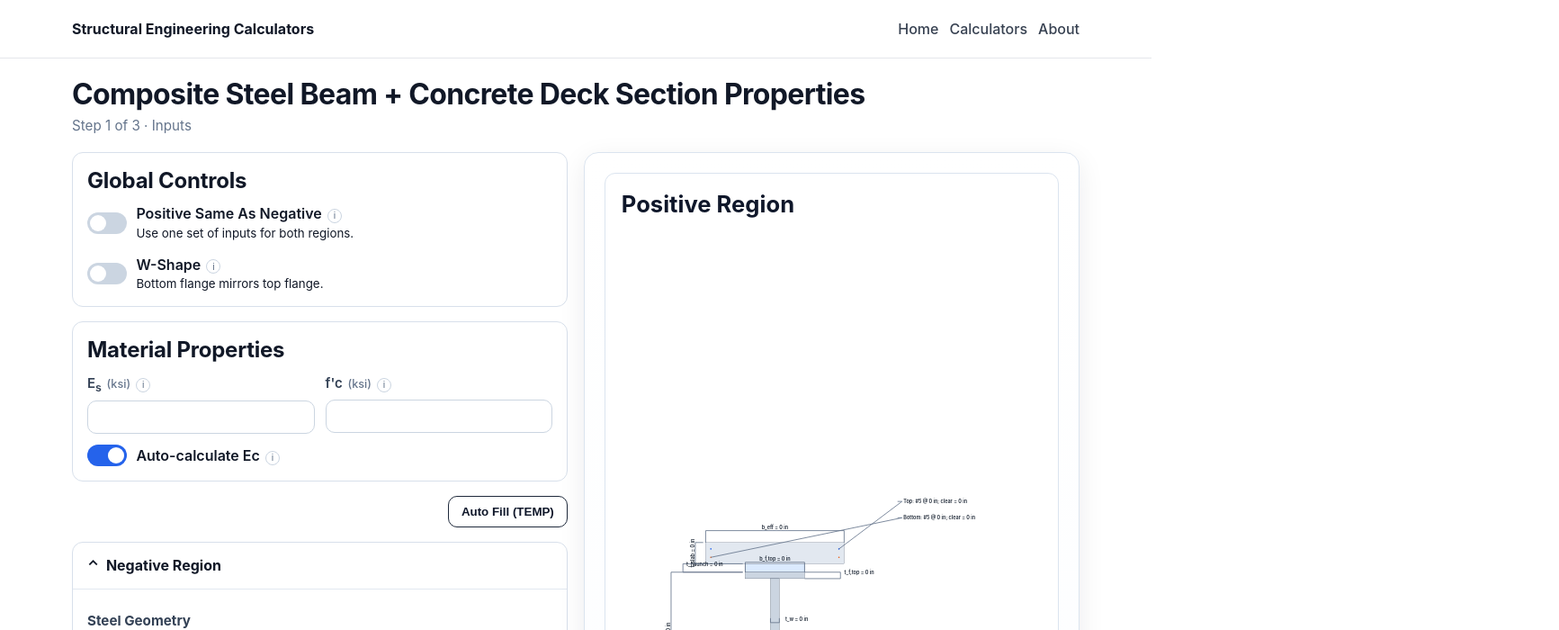
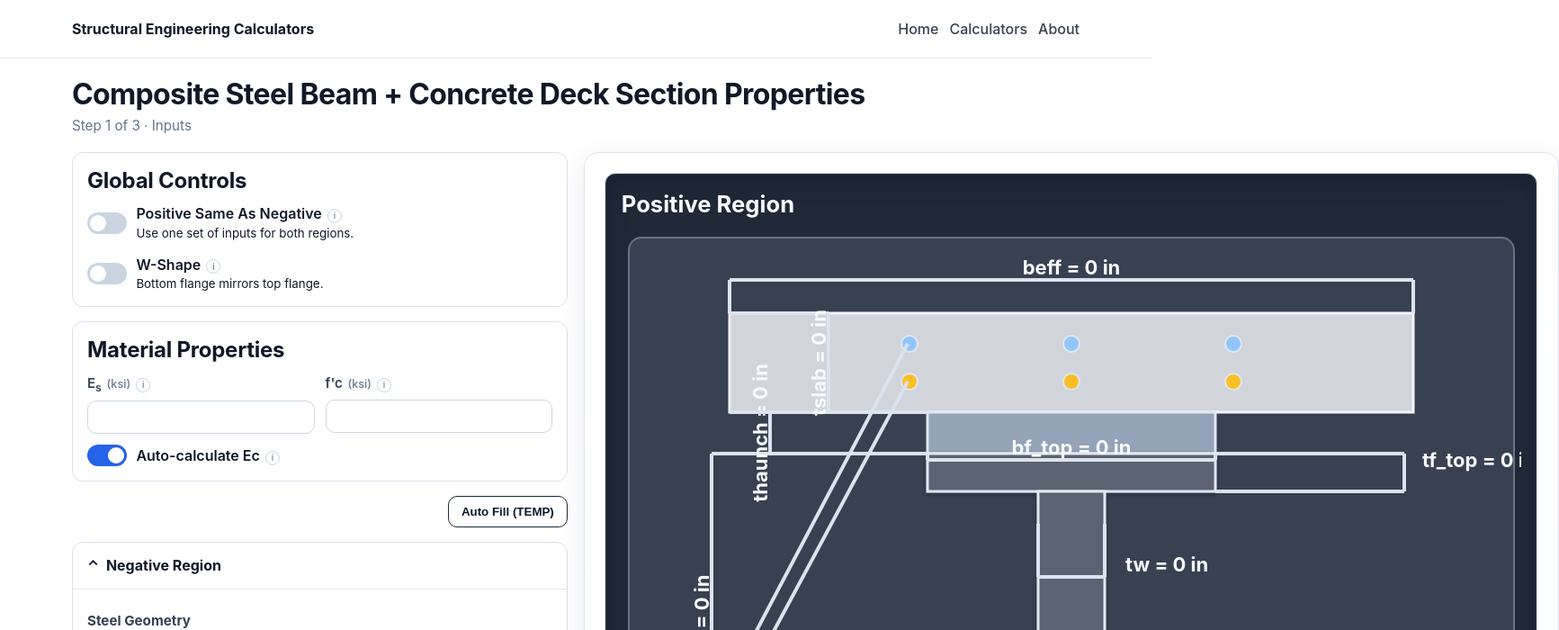
Before and after one commit to parkerallen22/Structural-Engineering-Calculation, a Next.js app: page /calculators/composite-section-properties in a window 1280 px wide. Shown: the top 700 px of the page at 90% size, 1733 px wide, since content can reach past the window. Built offline with nearby package versions, Linux system fonts and the light colour scheme.

Commit message:
Refactor Page 1 section diagram to fixed readable template

```diff
--- a/src/app/calculators/composite-section-properties/page.js
+++ b/src/app/calculators/composite-section-properties/page.js
@@ -156,30 +156,6 @@ const fmtSketch = (value) => {
   return rounded.toLocaleString(undefined, { minimumFractionDigits: 0, maximumFractionDigits: 3 });
 };
 
-function inchesToPx(value, scale, minPx, maxPx) {
-  const raw = Math.max(0, value) * scale;
-  return Math.min(maxPx, Math.max(minPx, raw));
-}
-
-function clampInchesToPx(value, scale, minPx, maxPx) {
-  return inchesToPx(value, scale, minPx, maxPx);
-}
-
-function computeBarRadius(barSize) {
-  const parsed = Number(String(barSize ?? '').replace('#', ''));
-  return Math.min(6, Math.max(3, (Number.isFinite(parsed) ? parsed : 5) * 0.52));
-}
-
-function computeBarLayout(widthPx, spacingIn, effectiveWidthIn) {
-  const spacing = Math.max(1, toNumber(spacingIn, 12));
-  const width = Math.max(1, toNumber(effectiveWidthIn, 24));
-  const estimatedCount = Math.floor(width / spacing) + 1;
-  const count = Math.min(10, Math.max(2, estimatedCount));
-  const left = -widthPx / 2;
-  const interval = count > 1 ? widthPx / (count - 1) : 0;
-  return Array.from({ length: count }, (_, index) => left + index * interval);
-}
-
 function Dimension({
   markerId,
   orientation,
@@ -224,7 +200,7 @@ function Dimension({
   );
 }
 
-function SectionSketch({ region, title, compact = false }) {
+function SectionSketch({ region, title }) {
   const D = toNumber(region.D, 24);
   const tw = toNumber(region.tw, 0.5);
   const tfTop = toNumber(region.tfTop, 0.75);
@@ -234,107 +210,96 @@ function SectionSketch({ region, title, compact = false }) {
   const tHaunch = toNumber(region.tHaunch, 0.5);
   const tSlab = toNumber(region.tSlab, 8);
   const bEff = toNumber(region.bEff, Math.max(bfTop, bfBot));
-
-  const viewWidth = 1460;
-  const viewHeight = compact ? 1060 : 1120;
-  const viewPadding = 120;
+  const viewWidth = 1000;
+  const viewHeight = 620;
   const centerX = 500;
-  const baseY = compact ? 900 : 950;
-  const availableHeight = compact ? 760 : 820;
-
-  const verticalScale = availableHeight / Math.max(D + tHaunch + tSlab, 1);
-  const horizontalScale = 620 / Math.max(bEff, bfTop, bfBot, 1);
-
-  const slabH = clampInchesToPx(tSlab, verticalScale, 86, compact ? 320 : 360);
-  const haunchH = clampInchesToPx(tHaunch, verticalScale, 34, 100);
-  const steelH = clampInchesToPx(D, verticalScale, 480, compact ? 620 : 700);
-
-  const topFlangeH = clampInchesToPx(tfTop, verticalScale, 26, 78);
-  const bottomFlangeH = clampInchesToPx(tfBot, verticalScale, 26, 78);
-  const webH = Math.max(80, steelH - topFlangeH - bottomFlangeH);
-
-  const slabW = clampInchesToPx(bEff, horizontalScale, 560, 840);
-  const topFlangeW = clampInchesToPx(bfTop, horizontalScale, 240, 580);
-  const bottomFlangeW = clampInchesToPx(bfBot, horizontalScale, 240, 580);
-  const webW = clampInchesToPx(tw, horizontalScale, 36, 110);
-
-  const steelTopY = baseY - steelH;
-  const haunchY = steelTopY - haunchH;
-  const slabY = haunchY - slabH;
-
-  const topBarY = slabY + clampInchesToPx(region.rebarTop.clearDistance, verticalScale, 26, slabH * 0.45);
-  const bottomBarY = slabY + slabH - clampInchesToPx(region.rebarBottom.clearDistance, verticalScale, 26, slabH * 0.45);
-  const topBars = computeBarLayout(slabW - 42, region.rebarTop.spacing, bEff);
-  const bottomBars = computeBarLayout(slabW - 42, region.rebarBottom.spacing, bEff);
-  const topBarR = computeBarRadius(region.rebarTop.barSize);
-  const bottomBarR = computeBarRadius(region.rebarBottom.barSize);
-
+  const slabY = 92;
+  const slabH = 110;
+  const haunchY = slabY + slabH;
+  const haunchH = 46;
+  const steelTopY = haunchY + haunchH;
+  const steelH = 350;
+  const baseY = steelTopY + steelH;
+  const topFlangeW = 320;
+  const topFlangeH = 42;
+  const webW = 74;
+  const webH = 262;
+  const bottomFlangeW = 340;
+  const bottomFlangeH = 46;
+  const slabW = 760;
   const markerId = `arrow-${title ?? 'single'}`;
   const dimensionTextClass = styles.dimensionText;
-  const smallDimX = centerX + Math.max(topFlangeW, bottomFlangeW) / 2 + 145;
-  const twDimY = steelTopY + topFlangeH + webH / 2 - 36;
-  const topNoteY = compact ? 142 : 164;
-  const bottomNoteY = compact ? 208 : 236;
-  const noteX = 1020;
-
-  const topBarText = region.rebarTop.alternatingBars
-    ? `${region.rebarTop.barSize} @ ${fmtSketch(region.rebarTop.spacing)} in, ${region.rebarTop.altBarSize} @ ${fmtSketch(region.rebarTop.altSpacing)} in`
-    : `${region.rebarTop.barSize} @ ${fmtSketch(region.rebarTop.spacing)} in`;
-
-  const bottomBarText = region.rebarBottom.alternatingBars
-    ? `${region.rebarBottom.barSize} @ ${fmtSketch(region.rebarBottom.spacing)} in, ${region.rebarBottom.altBarSize} @ ${fmtSketch(region.rebarBottom.altSpacing)} in`
-    : `${region.rebarBottom.barSize} @ ${fmtSketch(region.rebarBottom.spacing)} in`;
+  const rightDimX = 870;
+  const topBarsY = slabY + 34;
+  const bottomBarsY = slabY + slabH - 34;
+  const bottomNote = region.rebarBottom.alternatingBars
+    ? 'Bottom: #5 @ 12 in, #6 @ 12 in; clear = 1 in'
+    : 'Bottom: #5 @ 12 in; clear = 1 in';
 
   return (
     <article className={styles.diagramCard}>
       {title ? <h4>{title}</h4> : null}
-      <svg className={`${styles.sectionSketch} ${compact ? styles.sectionSketchCompact : ''}`} viewBox={`${-viewPadding} ${-viewPadding} ${viewWidth + viewPadding * 2} ${viewHeight + viewPadding * 2}`} role="img" aria-label={`Composite section sketch ${title ?? ''}`}>
+      <div className={styles.sectionSketchScroller}>
+        <svg className={styles.sectionSketch} viewBox={`0 0 ${viewWidth} ${viewHeight}`} role="img" aria-label={`Composite section sketch ${title ?? ''}`}>
         <defs>
-          <marker id={markerId} markerWidth="14" markerHeight="14" refX="3" refY="7" markerUnits="strokeWidth" orient="auto-start-reverse">
-            <path d="M0,7 L14,0 L14,14 z" fill="#64748b" />
+          <marker id={markerId} markerWidth="16" markerHeight="16" refX="3" refY="8" markerUnits="strokeWidth" orient="auto-start-reverse">
+            <path d="M0,8 L16,0 L16,16 z" fill="#e2e8f0" />
           </marker>
+          <filter id="steelShadow" x="-20%" y="-20%" width="140%" height="160%">
+            <feDropShadow dx="0" dy="2" stdDeviation="2.5" floodColor="#0f172a" floodOpacity="0.35" />
+          </filter>
         </defs>
 
-        <rect x={centerX - slabW / 2} y={slabY} width={slabW} height={slabH} fill="#e2e8f0" stroke="#475569" />
-        <rect x={centerX - topFlangeW / 2} y={haunchY} width={topFlangeW} height={haunchH} fill="#dbeafe" stroke="#475569" />
+        <rect x="8" y="8" width="984" height="604" rx="14" className={styles.diagramBg} />
 
-        <rect x={centerX - topFlangeW / 2} y={steelTopY} width={topFlangeW} height={topFlangeH} fill="#cbd5e1" stroke="#334155" />
-        <rect x={centerX - webW / 2} y={steelTopY + topFlangeH} width={webW} height={webH} fill="#cbd5e1" stroke="#334155" />
-        <rect x={centerX - bottomFlangeW / 2} y={baseY - bottomFlangeH} width={bottomFlangeW} height={bottomFlangeH} fill="#cbd5e1" stroke="#334155" />
+        <rect x={centerX - slabW / 2} y={slabY} width={slabW} height={slabH} className={styles.slabShape} />
+        <rect x={centerX - topFlangeW / 2} y={haunchY} width={topFlangeW} height={haunchH} className={styles.haunchShape} />
 
-        {topBars.map((offset) => <circle key={`top-${offset}`} cx={centerX + offset} cy={topBarY} r={topBarR} fill="#2563eb" />)}
-        {bottomBars.map((offset) => <circle key={`bot-${offset}`} cx={centerX + offset} cy={bottomBarY} r={bottomBarR} fill="#ea580c" />)}
+        <g filter="url(#steelShadow)">
+          <rect x={centerX - topFlangeW / 2} y={steelTopY} width={topFlangeW} height={topFlangeH} className={styles.steelShape} />
+          <rect x={centerX - webW / 2} y={steelTopY + topFlangeH} width={webW} height={webH} className={styles.steelShape} />
+          <rect x={centerX - bottomFlangeW / 2} y={baseY - bottomFlangeH} width={bottomFlangeW} height={bottomFlangeH} className={styles.steelShape} />
+        </g>
 
-        <Dimension markerId={markerId} orientation="vertical" x1={80} y1={baseY} x2={80} y2={steelTopY} extA={{ x1: centerX - bottomFlangeW / 2 - 10, y1: baseY, x2: 80, y2: baseY }} extB={{ x1: centerX - topFlangeW / 2 - 10, y1: steelTopY, x2: 80, y2: steelTopY }} label={`D = ${fmtSketch(D)} in`} className={styles.dimensionLine} textClassName={dimensionTextClass} />
-        <Dimension markerId={markerId} orientation="vertical" x1={128} y1={haunchY} x2={128} y2={steelTopY} extA={{ x1: centerX - topFlangeW / 2 - 10, y1: steelTopY, x2: 128, y2: steelTopY }} extB={{ x1: centerX - topFlangeW / 2 - 10, y1: haunchY, x2: 128, y2: haunchY }} label={`t_haunch = ${fmtSketch(tHaunch)} in`} className={styles.dimensionLine} textClassName={dimensionTextClass} labelX={142} textAnchor="start" rotateLabel={false} />
-        <Dimension markerId={markerId} orientation="vertical" x1={178} y1={slabY} x2={178} y2={haunchY} extA={{ x1: centerX - slabW / 2 - 10, y1: slabY, x2: 178, y2: slabY }} extB={{ x1: centerX - slabW / 2 - 10, y1: haunchY, x2: 178, y2: haunchY }} label={`t_slab = ${fmtSketch(tSlab)} in`} className={styles.dimensionLine} textClassName={dimensionTextClass} />
+        <circle cx={centerX - 180} cy={topBarsY} r="9" className={styles.rebarDot} />
+        <circle cx={centerX} cy={topBarsY} r="9" className={styles.rebarDot} />
+        <circle cx={centerX + 180} cy={topBarsY} r="9" className={styles.rebarDot} />
 
-        <Dimension markerId={markerId} orientation="horizontal" x1={centerX - slabW / 2} y1={slabY - 48} x2={centerX + slabW / 2} y2={slabY - 48} extA={{ x1: centerX - slabW / 2, y1: slabY, x2: centerX - slabW / 2, y2: slabY - 48 }} extB={{ x1: centerX + slabW / 2, y1: slabY, x2: centerX + slabW / 2, y2: slabY - 48 }} label={`b_eff = ${fmtSketch(bEff)} in`} className={styles.dimensionLine} textClassName={dimensionTextClass} />
-        <Dimension markerId={markerId} orientation="horizontal" x1={centerX - topFlangeW / 2} y1={steelTopY - 40} x2={centerX + topFlangeW / 2} y2={steelTopY - 40} extA={{ x1: centerX - topFlangeW / 2, y1: steelTopY, x2: centerX - topFlangeW / 2, y2: steelTopY - 40 }} extB={{ x1: centerX + topFlangeW / 2, y1: steelTopY, x2: centerX + topFlangeW / 2, y2: steelTopY - 40 }} label={`b_f,top = ${fmtSketch(bfTop)} in`} className={styles.dimensionLine} textClassName={dimensionTextClass} />
-        <Dimension markerId={markerId} orientation="horizontal" x1={centerX - bottomFlangeW / 2} y1={baseY + 104} x2={centerX + bottomFlangeW / 2} y2={baseY + 104} extA={{ x1: centerX - bottomFlangeW / 2, y1: baseY - bottomFlangeH, x2: centerX - bottomFlangeW / 2, y2: baseY + 104 }} extB={{ x1: centerX + bottomFlangeW / 2, y1: baseY - bottomFlangeH, x2: centerX + bottomFlangeW / 2, y2: baseY + 104 }} label={`b_f,bot = ${fmtSketch(bfBot)} in`} className={styles.dimensionLine} textClassName={dimensionTextClass} />
-        <Dimension markerId={markerId} orientation="vertical" x1={smallDimX} y1={steelTopY} x2={smallDimX} y2={steelTopY + topFlangeH} extA={{ x1: centerX + topFlangeW / 2, y1: steelTopY, x2: smallDimX, y2: steelTopY }} extB={{ x1: centerX + topFlangeW / 2, y1: steelTopY + topFlangeH, x2: smallDimX, y2: steelTopY + topFlangeH }} label={`t_f,top = ${fmtSketch(tfTop)} in`} className={styles.dimensionLine} textClassName={dimensionTextClass} labelX={smallDimX + 16} textAnchor="start" rotateLabel={false} />
-        <Dimension markerId={markerId} orientation="vertical" x1={smallDimX} y1={baseY - bottomFlangeH} x2={smallDimX} y2={baseY} extA={{ x1: centerX + bottomFlangeW / 2, y1: baseY - bottomFlangeH, x2: smallDimX, y2: baseY - bottomFlangeH }} extB={{ x1: centerX + bottomFlangeW / 2, y1: baseY, x2: smallDimX, y2: baseY }} label={`t_f,bot = ${fmtSketch(tfBot)} in`} className={styles.dimensionLine} textClassName={dimensionTextClass} labelX={smallDimX + 16} textAnchor="start" rotateLabel={false} />
-        <Dimension markerId={markerId} orientation="horizontal" x1={centerX - webW / 2} y1={twDimY} x2={centerX + webW / 2} y2={twDimY} extA={{ x1: centerX - webW / 2, y1: twDimY - 18, x2: centerX - webW / 2, y2: twDimY }} extB={{ x1: centerX + webW / 2, y1: twDimY - 18, x2: centerX + webW / 2, y2: twDimY }} label={`t_w = ${fmtSketch(tw)} in`} className={styles.dimensionLine} textClassName={dimensionTextClass} labelX={centerX + webW / 2 + 24} labelY={twDimY} textAnchor="start" rotateLabel={false} />
+        <circle cx={centerX - 180} cy={bottomBarsY} r="9" className={styles.rebarDotBottom} />
+        <circle cx={centerX} cy={bottomBarsY} r="9" className={styles.rebarDotBottom} />
+        <circle cx={centerX + 180} cy={bottomBarsY} r="9" className={styles.rebarDotBottom} />
 
-        <text x={noteX} y={topNoteY} className={dimensionTextClass}>Top: {topBarText}; clear = {fmtSketch(region.rebarTop.clearDistance)} in</text>
-        <text x={noteX} y={bottomNoteY} className={dimensionTextClass}>Bottom: {bottomBarText}; clear = {fmtSketch(region.rebarBottom.clearDistance)} in</text>
+        <Dimension markerId={markerId} orientation="vertical" x1={100} y1={baseY} x2={100} y2={steelTopY} extA={{ x1: centerX - bottomFlangeW / 2, y1: baseY, x2: 100, y2: baseY }} extB={{ x1: centerX - topFlangeW / 2, y1: steelTopY, x2: 100, y2: steelTopY }} label={`D = ${fmtSketch(D)} in`} className={styles.dimensionLine} textClassName={dimensionTextClass} />
+        <Dimension markerId={markerId} orientation="vertical" x1={165} y1={haunchY} x2={165} y2={steelTopY} extA={{ x1: centerX - topFlangeW / 2, y1: steelTopY, x2: 165, y2: steelTopY }} extB={{ x1: centerX - topFlangeW / 2, y1: haunchY, x2: 165, y2: haunchY }} label={`thaunch = ${fmtSketch(tHaunch)} in`} className={styles.dimensionLine} textClassName={dimensionTextClass} />
+        <Dimension markerId={markerId} orientation="vertical" x1={230} y1={slabY} x2={230} y2={haunchY} extA={{ x1: centerX - slabW / 2, y1: slabY, x2: 230, y2: slabY }} extB={{ x1: centerX - slabW / 2, y1: haunchY, x2: 230, y2: haunchY }} label={`tslab = ${fmtSketch(tSlab)} in`} className={styles.dimensionLine} textClassName={dimensionTextClass} />
 
-        <polyline points={`${noteX - 24},${topNoteY - 8} ${noteX - 6},${topNoteY - 8} ${centerX + topBars[topBars.length - 1]},${topBarY}`} className={styles.dimensionLine} fill="none" markerEnd={`url(#${markerId})`} />
-        <polyline points={`${noteX - 24},${bottomNoteY - 8} ${noteX - 6},${bottomNoteY - 8} ${centerX + bottomBars[bottomBars.length - 2]},${bottomBarY}`} className={styles.dimensionLine} fill="none" markerEnd={`url(#${markerId})`} />
-      </svg>
+        <Dimension markerId={markerId} orientation="horizontal" x1={centerX - slabW / 2} y1={55} x2={centerX + slabW / 2} y2={55} extA={{ x1: centerX - slabW / 2, y1: slabY, x2: centerX - slabW / 2, y2: 55 }} extB={{ x1: centerX + slabW / 2, y1: slabY, x2: centerX + slabW / 2, y2: 55 }} label={`beff = ${fmtSketch(bEff)} in`} className={styles.dimensionLine} textClassName={dimensionTextClass} />
+        <Dimension markerId={markerId} orientation="horizontal" x1={centerX - topFlangeW / 2} y1={255} x2={centerX + topFlangeW / 2} y2={255} extA={{ x1: centerX - topFlangeW / 2, y1: steelTopY, x2: centerX - topFlangeW / 2, y2: 255 }} extB={{ x1: centerX + topFlangeW / 2, y1: steelTopY, x2: centerX + topFlangeW / 2, y2: 255 }} label={`bf_top = ${fmtSketch(bfTop)} in`} className={styles.dimensionLine} textClassName={dimensionTextClass} />
+        <Dimension markerId={markerId} orientation="horizontal" x1={centerX - bottomFlangeW / 2} y1={600} x2={centerX + bottomFlangeW / 2} y2={600} extA={{ x1: centerX - bottomFlangeW / 2, y1: baseY - bottomFlangeH, x2: centerX - bottomFlangeW / 2, y2: 600 }} extB={{ x1: centerX + bottomFlangeW / 2, y1: baseY - bottomFlangeH, x2: centerX + bottomFlangeW / 2, y2: 600 }} label={`bf_bottom = ${fmtSketch(bfBot)} in`} className={styles.dimensionLine} textClassName={dimensionTextClass} />
+        <Dimension markerId={markerId} orientation="vertical" x1={rightDimX} y1={steelTopY} x2={rightDimX} y2={steelTopY + topFlangeH} extA={{ x1: centerX + topFlangeW / 2, y1: steelTopY, x2: rightDimX, y2: steelTopY }} extB={{ x1: centerX + topFlangeW / 2, y1: steelTopY + topFlangeH, x2: rightDimX, y2: steelTopY + topFlangeH }} label={`tf_top = ${fmtSketch(tfTop)} in`} className={styles.dimensionLine} textClassName={dimensionTextClass} labelX={rightDimX + 20} textAnchor="start" rotateLabel={false} />
+        <Dimension markerId={markerId} orientation="vertical" x1={rightDimX} y1={baseY - bottomFlangeH} x2={rightDimX} y2={baseY} extA={{ x1: centerX + bottomFlangeW / 2, y1: baseY - bottomFlangeH, x2: rightDimX, y2: baseY - bottomFlangeH }} extB={{ x1: centerX + bottomFlangeW / 2, y1: baseY, x2: rightDimX, y2: baseY }} label={`tf_bottom = ${fmtSketch(tfBot)} in`} className={styles.dimensionLine} textClassName={dimensionTextClass} labelX={rightDimX + 20} textAnchor="start" rotateLabel={false} />
+        <Dimension markerId={markerId} orientation="horizontal" x1={centerX - webW / 2} y1={385} x2={centerX + webW / 2} y2={385} extA={{ x1: centerX - webW / 2, y1: steelTopY + topFlangeH + 36, x2: centerX - webW / 2, y2: 385 }} extB={{ x1: centerX + webW / 2, y1: steelTopY + topFlangeH + 36, x2: centerX + webW / 2, y2: 385 }} label={`tw = ${fmtSketch(tw)} in`} className={styles.dimensionLine} textClassName={dimensionTextClass} labelX={560} textAnchor="start" rotateLabel={false} />
+
+        <text x="130" y="575" className={dimensionTextClass}>Top: #5 @ 12 in; clear = 2.25 in</text>
+        <text x="130" y="610" className={dimensionTextClass}>{bottomNote}</text>
+
+        <polyline points={`122,566 86,566 318,${topBarsY}`} className={styles.dimensionLine} fill="none" markerEnd={`url(#${markerId})`} />
+        <polyline points={`122,600 86,600 318,${bottomBarsY}`} className={styles.dimensionLine} fill="none" markerEnd={`url(#${markerId})`} />
+        </svg>
+      </div>
     </article>
   );
 }
 
 function DiagramPanel({ draft }) {
   if (draft.positiveSameAsNegative) {
-    return <SectionSketch title="Positive and Negative Region" region={draft.negative} compact={false} />;
+    return <SectionSketch title="Positive and Negative Region" region={draft.negative} />;
   }
 
   return (
     <div className={styles.diagramStack}>
-      <SectionSketch title="Positive Region" region={draft.positive} compact />
-      <SectionSketch title="Negative Region" region={draft.negative} compact />
+      <SectionSketch title="Positive Region" region={draft.positive} />
+      <SectionSketch title="Negative Region" region={draft.negative} />
     </div>
   );
 }
--- a/src/app/calculators/composite-section-properties/page.module.css
+++ b/src/app/calculators/composite-section-properties/page.module.css
@@ -99,7 +99,7 @@
   background: linear-gradient(180deg, #ffffff 0%, #f8fbff 100%);
   box-shadow: 0 8px 30px rgba(15, 23, 42, 0.08);
   overflow: visible;
-  min-height: 980px;
+  min-height: 1480px;
 }
 
 .diagramStack {
@@ -110,56 +110,85 @@
 .diagramCard {
   border: 1px solid #dbe4ef;
   border-radius: 12px;
-  background: #fff;
+  background: #1f2937;
   padding: 1.1rem 1.1rem 1.4rem;
   overflow: visible;
+  box-shadow: inset 0 0 0 1px rgba(255, 255, 255, 0.08), inset 0 8px 24px rgba(15, 23, 42, 0.4);
 }
 
 .diagramCard h4 {
   margin: 0 0 0.9rem;
-  color: #0f172a;
+  color: #f8fafc;
   font-size: clamp(1.55rem, 2vw, 1.85rem);
 }
 
+.sectionSketchScroller {
+  width: 100%;
+  overflow-x: auto;
+  overflow-y: hidden;
+  padding-bottom: 0.4rem;
+}
+
 .sectionSketch {
-  width: 100%;
-  height: clamp(760px, 66vw, 980px);
+  width: 1000px;
+  min-width: 1000px;
+  height: 620px;
   display: block;
   overflow: visible;
 }
 
-.sectionSketchCompact {
-  height: clamp(680px, 58vw, 860px);
-}
-
 .dimensionLine {
-  stroke: #64748b;
-  stroke-width: 3;
+  stroke: #dbe3ef;
+  stroke-width: 4;
   fill: none;
 }
 
 .dimensionText {
-  font-size: 20px;
-  font-weight: 600;
-  fill: #1f2937;
+  font-size: 22px;
+  font-weight: 700;
+  fill: #f8fafc;
   font-family: Inter, -apple-system, BlinkMacSystemFont, 'Segoe UI', sans-serif;
 }
 
-.dimensionTextCompact {
-  font-size: 20px;
+.diagramBg {
+  fill: #374151;
+  stroke: #6b7280;
+  stroke-width: 2;
+}
+
+.steelShape {
+  fill: #5b6470;
+  stroke: #e2e8f0;
+  stroke-width: 3;
+}
+
+.haunchShape {
+  fill: #94a3b8;
+  stroke: #e2e8f0;
+  stroke-width: 3;
+}
+
+.slabShape {
+  fill: #d1d5db;
+  stroke: #f1f5f9;
+  stroke-width: 3;
+}
+
+.rebarDot {
+  fill: #93c5fd;
+  stroke: #e2e8f0;
+  stroke-width: 2;
+}
+
+.rebarDotBottom {
+  fill: #fbbf24;
+  stroke: #e2e8f0;
+  stroke-width: 2;
 }
 
 @media (max-width: 1440px) {
   .diagramPanel {
-    min-height: 880px;
-  }
-
-  .sectionSketch {
-    height: clamp(700px, 74vw, 920px);
-  }
-
-  .sectionSketchCompact {
-    height: clamp(640px, 66vw, 820px);
+    min-height: 1480px;
   }
 }
 
```
